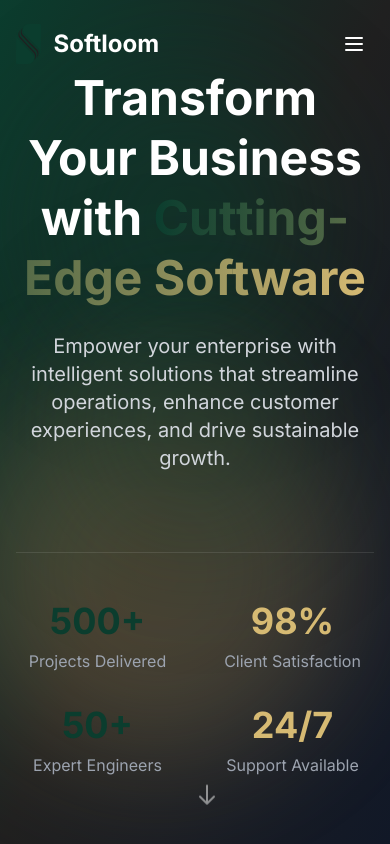
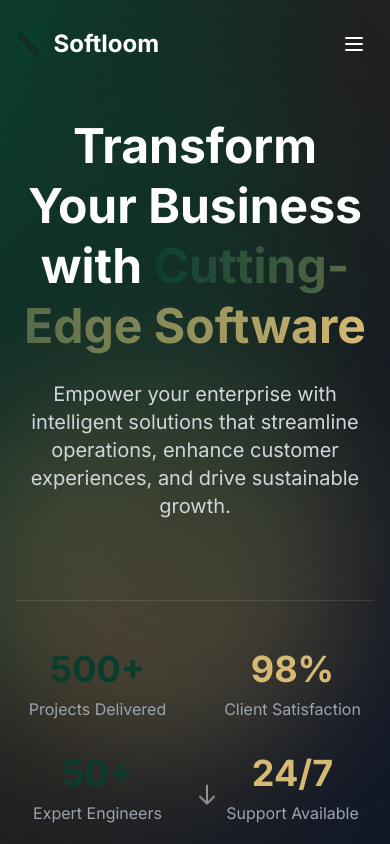
Before and after one commit to Prince-Emeka-Ekomaru/softloom, a React (Vite) app: page / in a window 390 px wide. Shown: the top 844 px of the page. Built offline with nearby package versions, Linux system fonts and the light colour scheme.

Commit message:
Fix mobile layout: add top padding to hero section to prevent header overlap

```diff
--- a/src/components/Hero.tsx
+++ b/src/components/Hero.tsx
@@ -2,7 +2,7 @@ const Hero = () => {
   return (
     <section
       id="home"
-      className="relative min-h-screen flex items-center justify-center bg-gradient-to-br from-softloom-green via-softloom-dark-blue to-gray-900 text-white overflow-hidden"
+      className="relative min-h-screen flex items-center justify-center bg-gradient-to-br from-softloom-green via-softloom-dark-blue to-gray-900 text-white overflow-hidden pt-24 md:pt-0"
     >
       {/* Animated Background Elements */}
       <div className="absolute inset-0 overflow-hidden">
```
